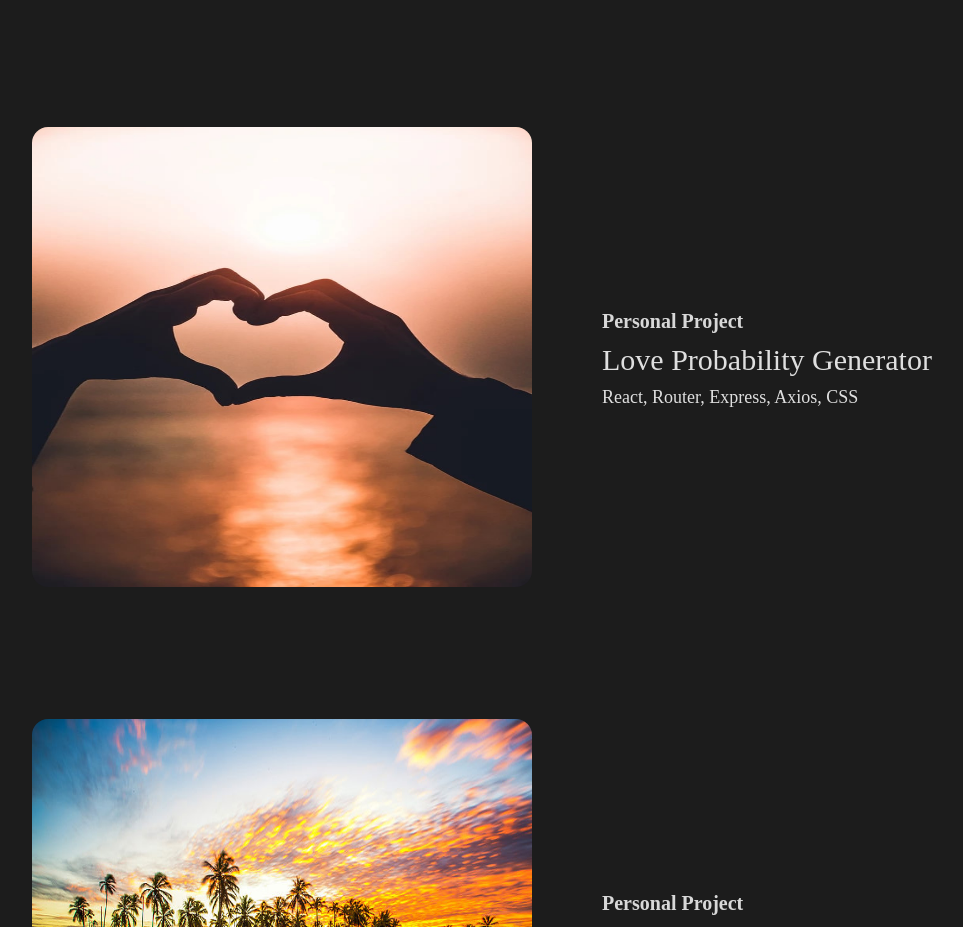
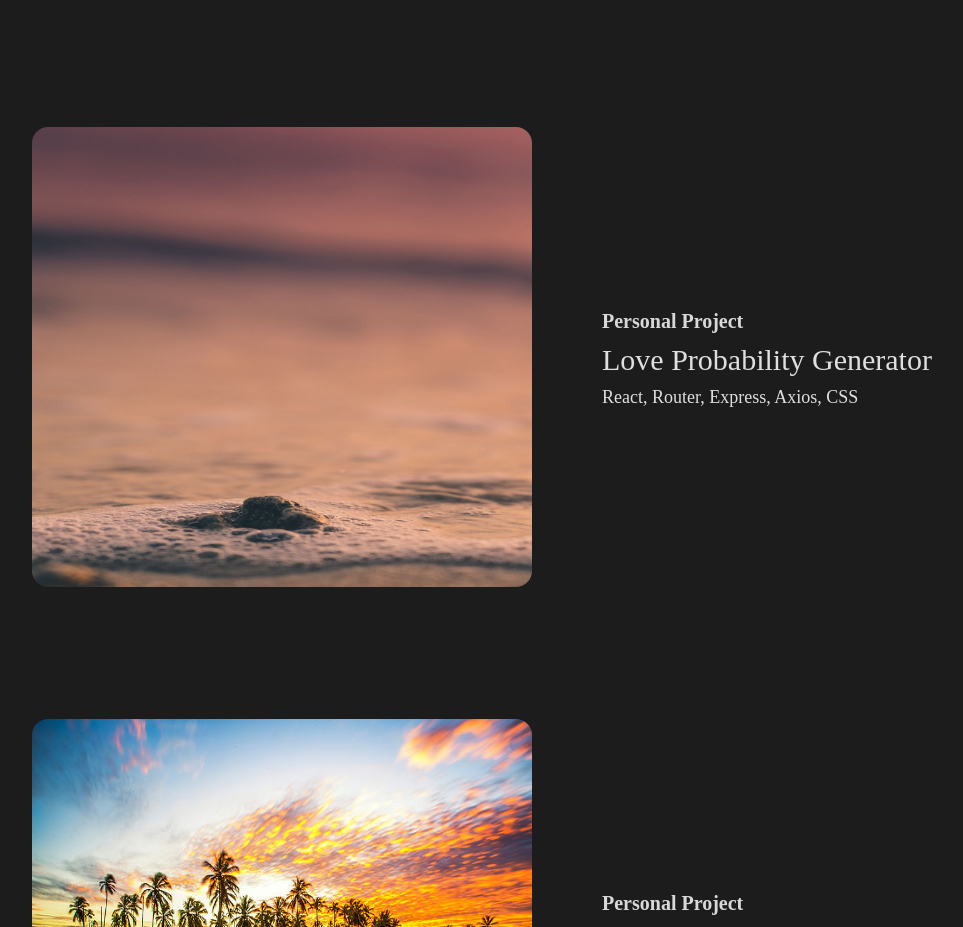
Before and after one commit to kylejosephswe/Personal-Website, a React (Create React App) app: page /projects in a window 1280 px wide. Shown: the part 1900-2827 px from the top of the page, without its empty margins (158-1121 px from the left). Built offline with nearby package versions, Linux system fonts and the light colour scheme.

Commit message:
Added comments and updated image

```diff
--- a/src/components/Projects.js
+++ b/src/components/Projects.js
@@ -7,6 +7,7 @@ import Keshi from '.././images/keshiImage.jpg'
 import animeImage1 from '.././images/animeImage1.jpg'
 import teaImage from '.././images/teaImage.jpg'
 import loveImage from '.././images/loveImage.jpg'
+import loveImage2 from '.././images/loveImage2.jpeg'
 import triniImage from '.././images/triniImage.jpg'
 
 function Projects() {
@@ -17,7 +18,7 @@ function Projects() {
       <Work image={Keshi} altImage='Keshi' jobTitle='Personal Project' companyName='Keshi Music Bracket' workDesc='Html, CSS, JavaScript, Bootstrap' redirect='https://keshi-music-bracket.web.app/' />
       <Work image={animeImage1} altImage='anime retriever' jobTitle='Personal Project' companyName='Anime Retriever' workDesc='React, Material UI, Firebase, Fetch API, CSS' redirect='https://anime-retriever.web.app/' />
       <Work image={teaImage} altImage='tea cozy' jobTitle='Personal Project' companyName='Tea Cozy Design' workDesc='Html, CSS' redirect='https://tea-cozy-2fba6.web.app/' />
-      <Work image={loveImage} altImage='love probability generator' jobTitle='Personal Project' companyName='Love Probability Generator' workDesc='React, Router, Express, Axios, CSS' redirect='https://github.com/kylejosephswe/LoveProbabilityGenerator' />
+      <Work image={loveImage2} altImage='love probability generator' jobTitle='Personal Project' companyName='Love Probability Generator' workDesc='React, Router, Express, Axios, CSS' redirect='https://github.com/kylejosephswe/LoveProbabilityGenerator' />
       <Work image={triniImage} altImage='tasty trini' jobTitle='Personal Project' companyName='Tasty Trini!' workDesc='TypeScript, React Native, Expo, Android Studio, Context API, Native Navigation' redirect='https://github.com/kylejosephswe/Tasty-Trini' />
     </div>
   )
```
Also changed, not shown: src/App.css (+14 -1 lines), src/images/loveImage2.jpeg (added).
